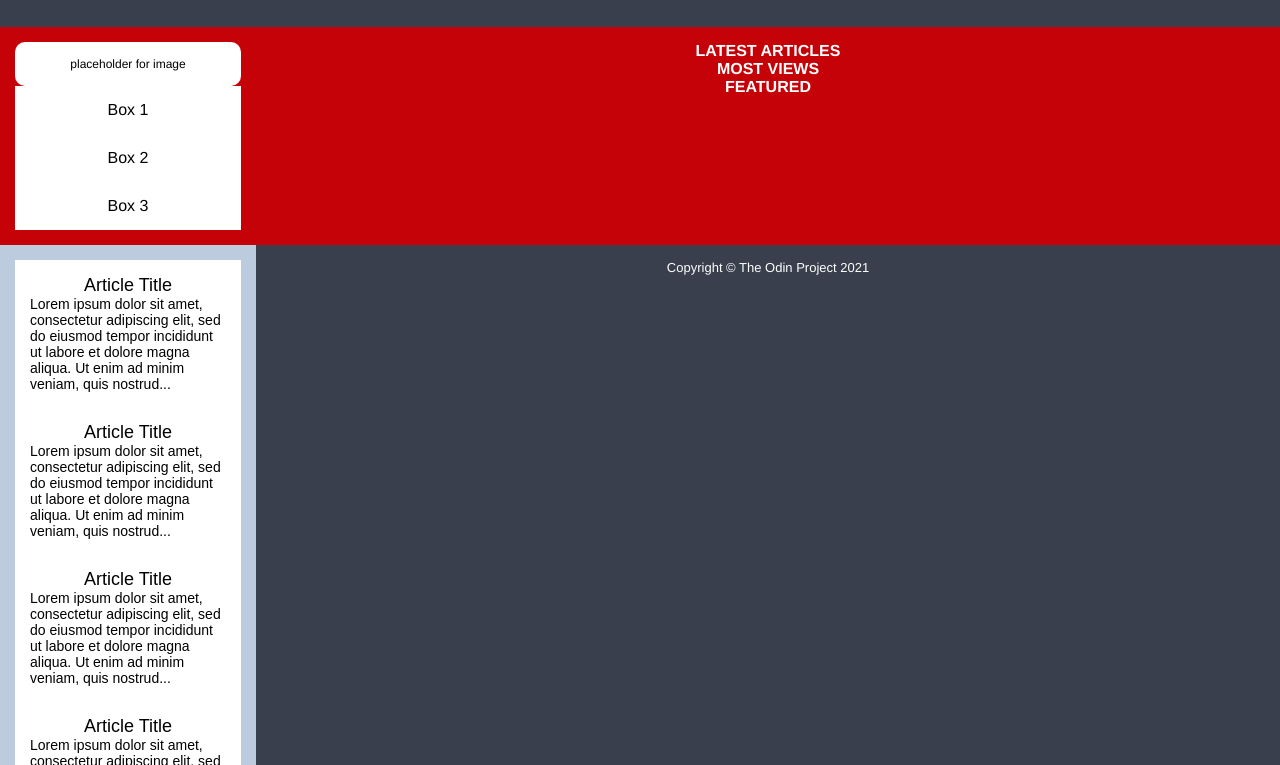
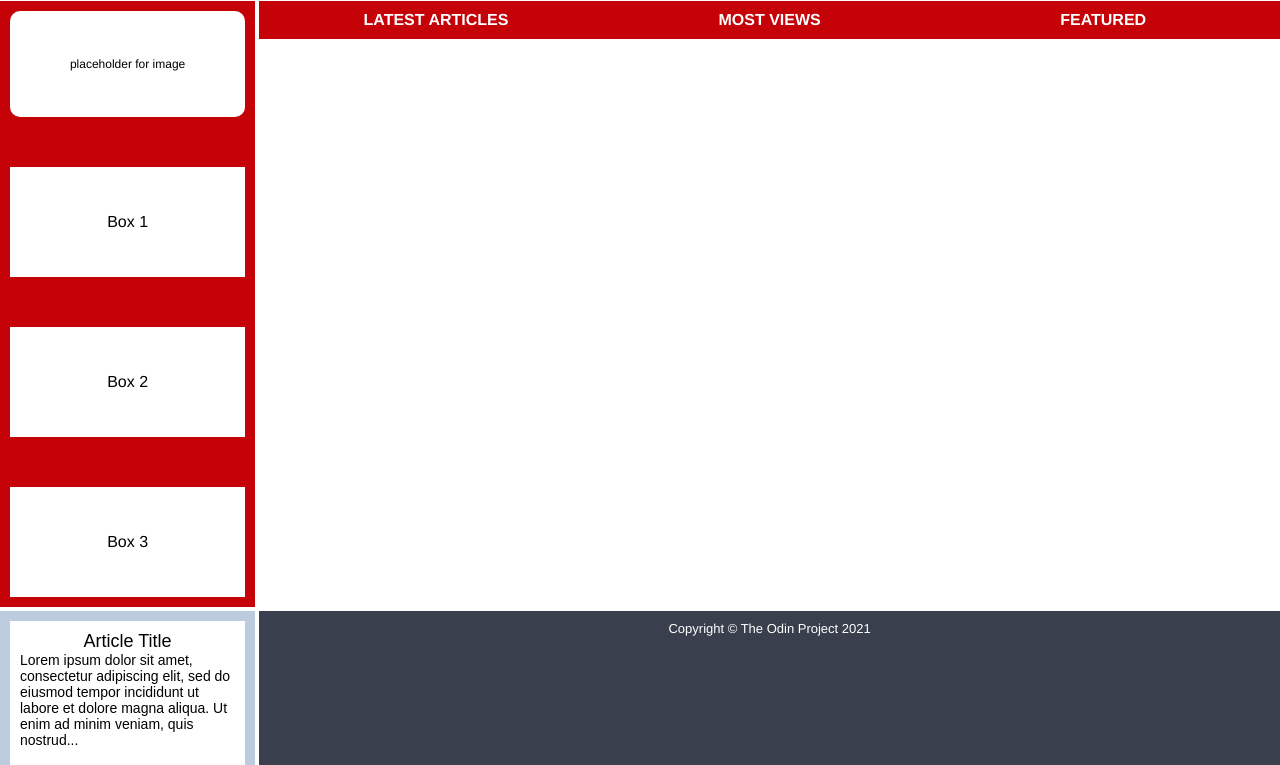
Before and after one commit to Gawdlie/Advanced-Grid-WebLayout, a plain HTML site: page index.html in a window 1280 px wide. Shown: the part 100-865 px from the top of the page. Drawn offline with Linux system fonts and the light colour scheme.

Commit message:
Align and position sidebar and navigator

```diff
--- a/styles.css
+++ b/styles.css
@@ -8,16 +8,15 @@
 
     display: grid;
     grid-template-columns: 1fr 4fr;
+    gap: 4px;
   }
 
   .container div {
-    padding: 15px;
+    padding: 10px;
     font-size: 32px;
     font-family: Helvetica;
     font-weight: bold;
     color: white;
-
-
   }
 
   .header {
@@ -48,8 +47,15 @@
     grid-template-columns: repeat(4, 1fr);
   }
 
+
+
+
+
   .sidebar {
     background-color: #C50208;
+    display: grid;
+    grid-column: span 1;
+    gap: 50px;
   }
 
   .sidebar .photo {
@@ -60,6 +66,10 @@
     border-radius: 10px;
   }
 
+  .sidebar .photo,
+  .sidebar .side-content {
+    padding: 46px;
+  }
 
   .sidebar .side-content {
     background-color: white;
@@ -70,6 +80,12 @@
 
   .nav {
     background-color: #C50208;
+    height: max-content;
+  }
+
+  .nav ul {
+    display: grid;
+    grid-template-columns: repeat(3, 1fr);
   }
 
   .nav ul li {
```
